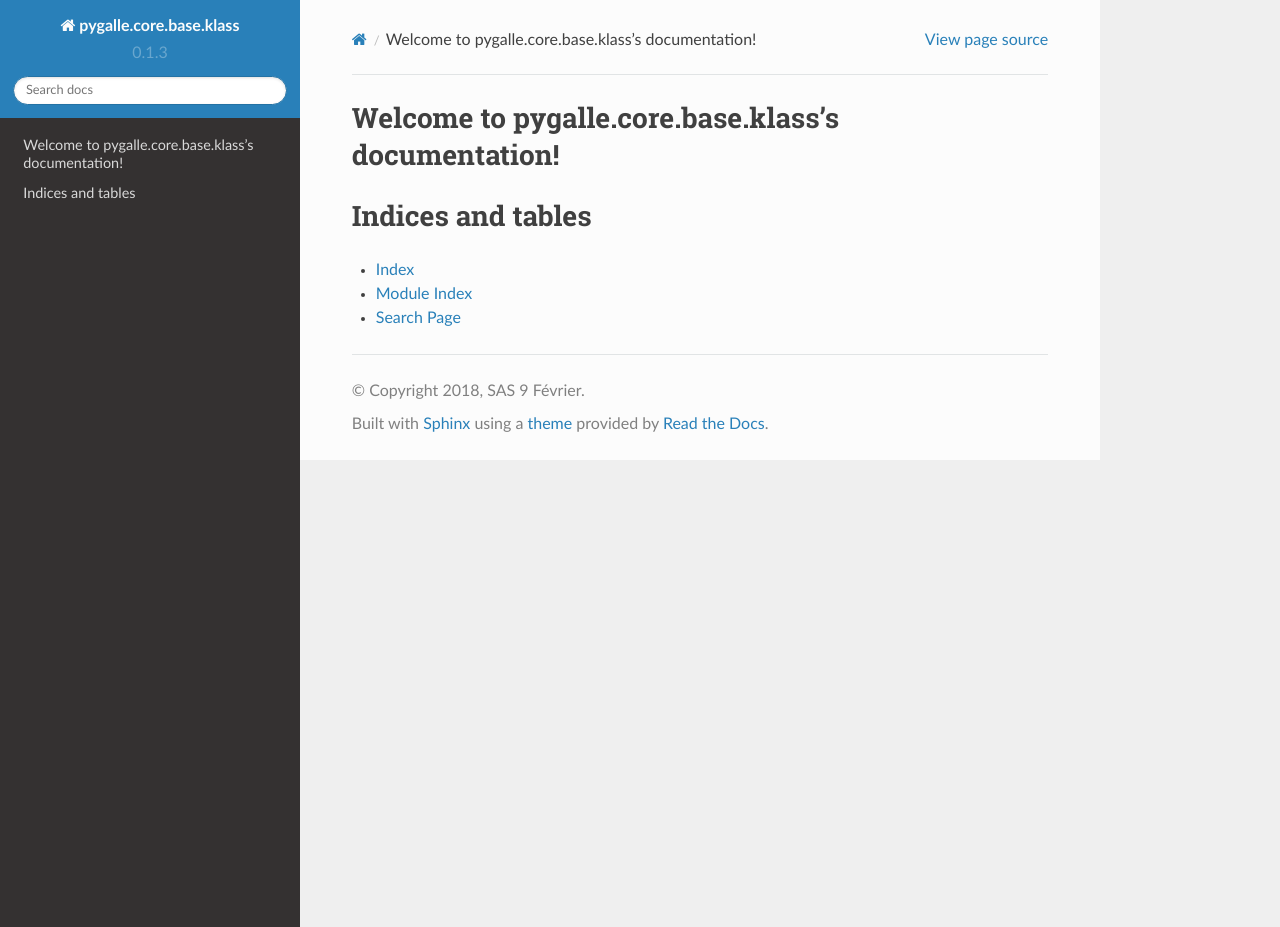
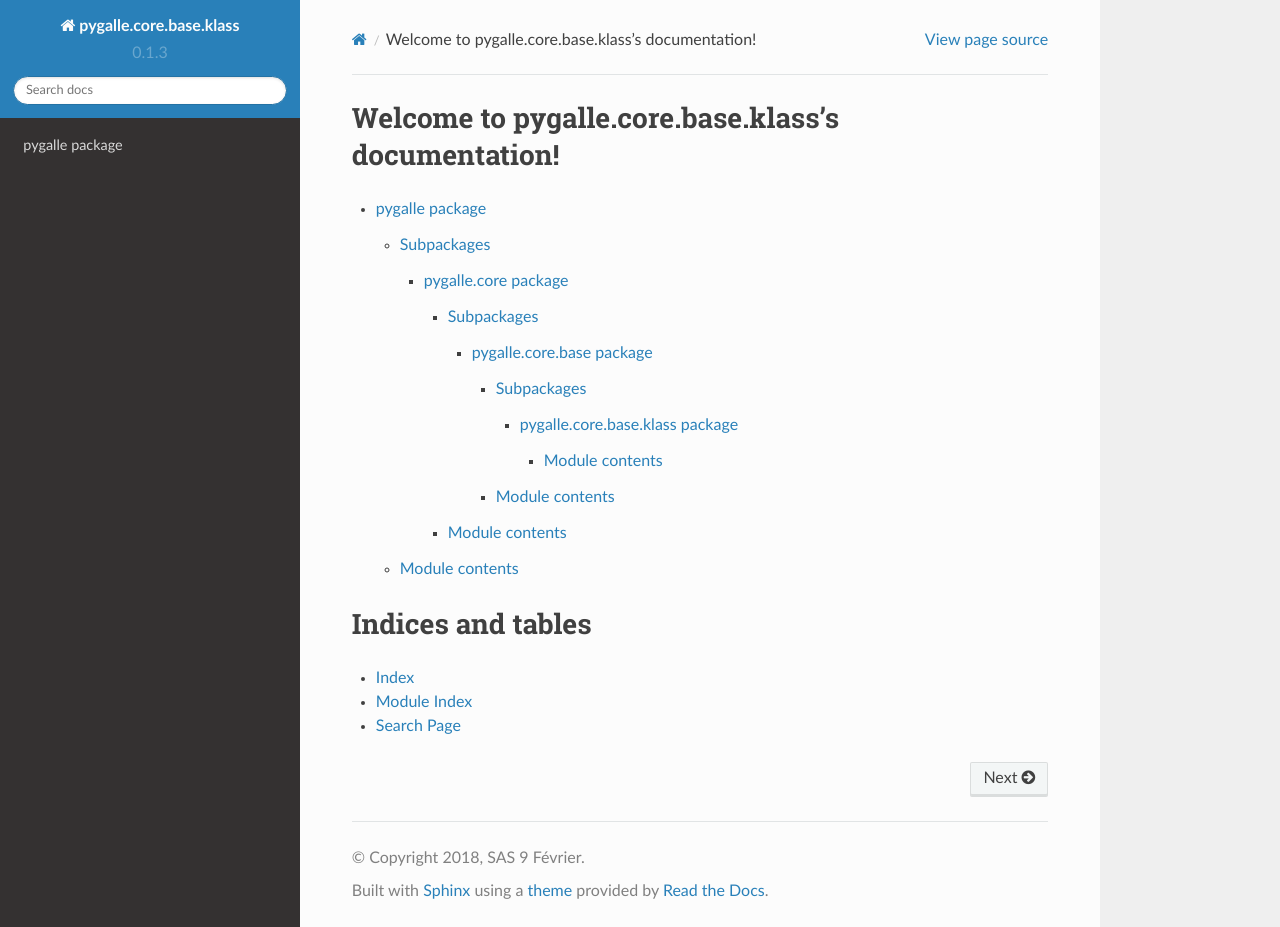
Before and after one commit to pygalle-io/pygalle.core.base.klass, a Sphinx documentation site: the page built from docs/index.rst, in a window 1280 px wide and 927 px high. Built offline with Sphinx 7.4.7 and the Read the Docs theme 2.0.0, drawn with Linux system fonts in a browser that asks for light colours; some of the changed lines change nothing that is shown.

Commit message:
Update documentation?

```diff
--- a/docs/index.rst
+++ b/docs/index.rst
@@ -4,8 +4,6 @@ Welcome to pygalle.core.base.klass's documentation!
 ===================================================
 
 .. toctree::
-    :maxdepth: 4
-       :caption: Contents:
     pygalle
 
 
```
